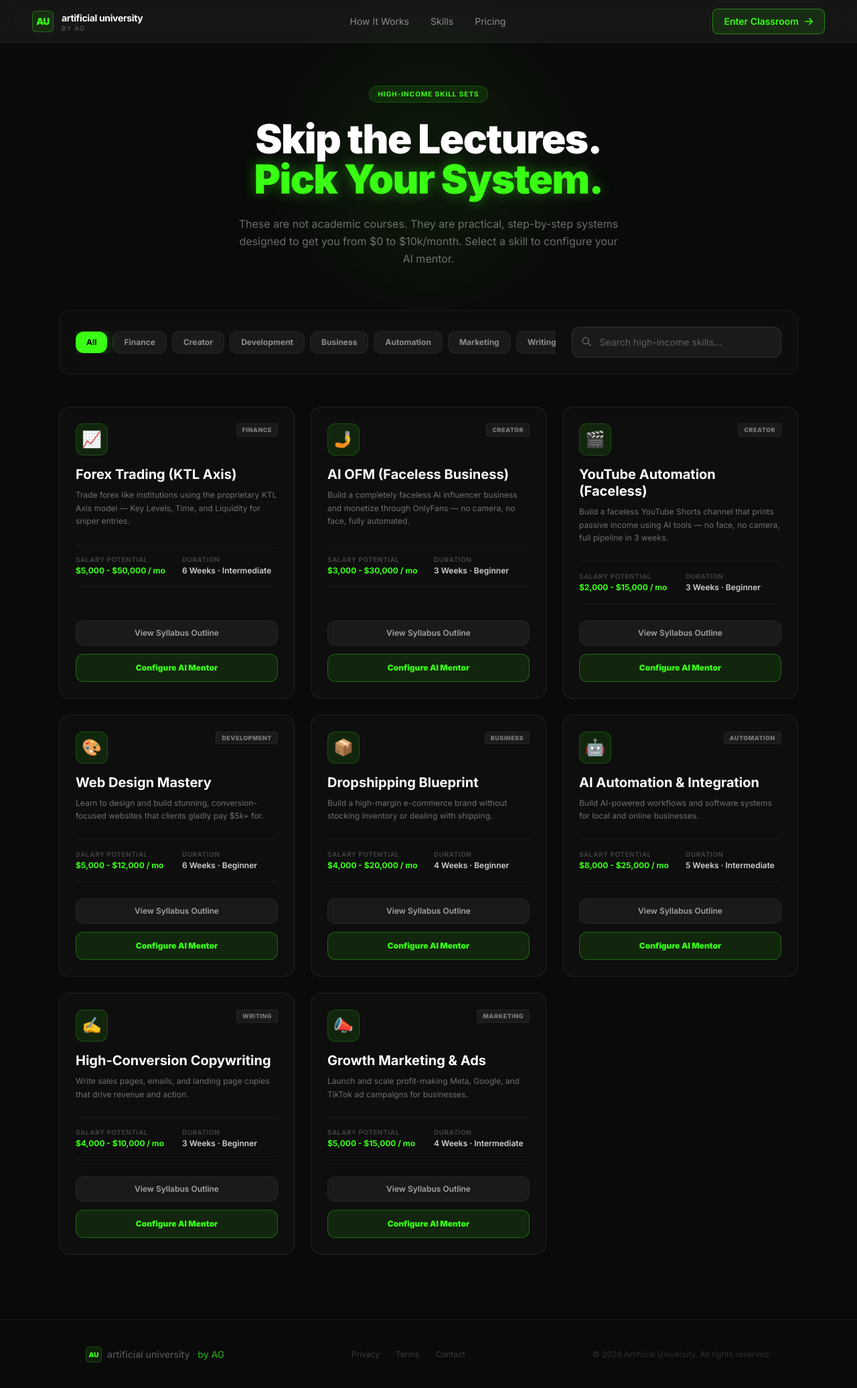
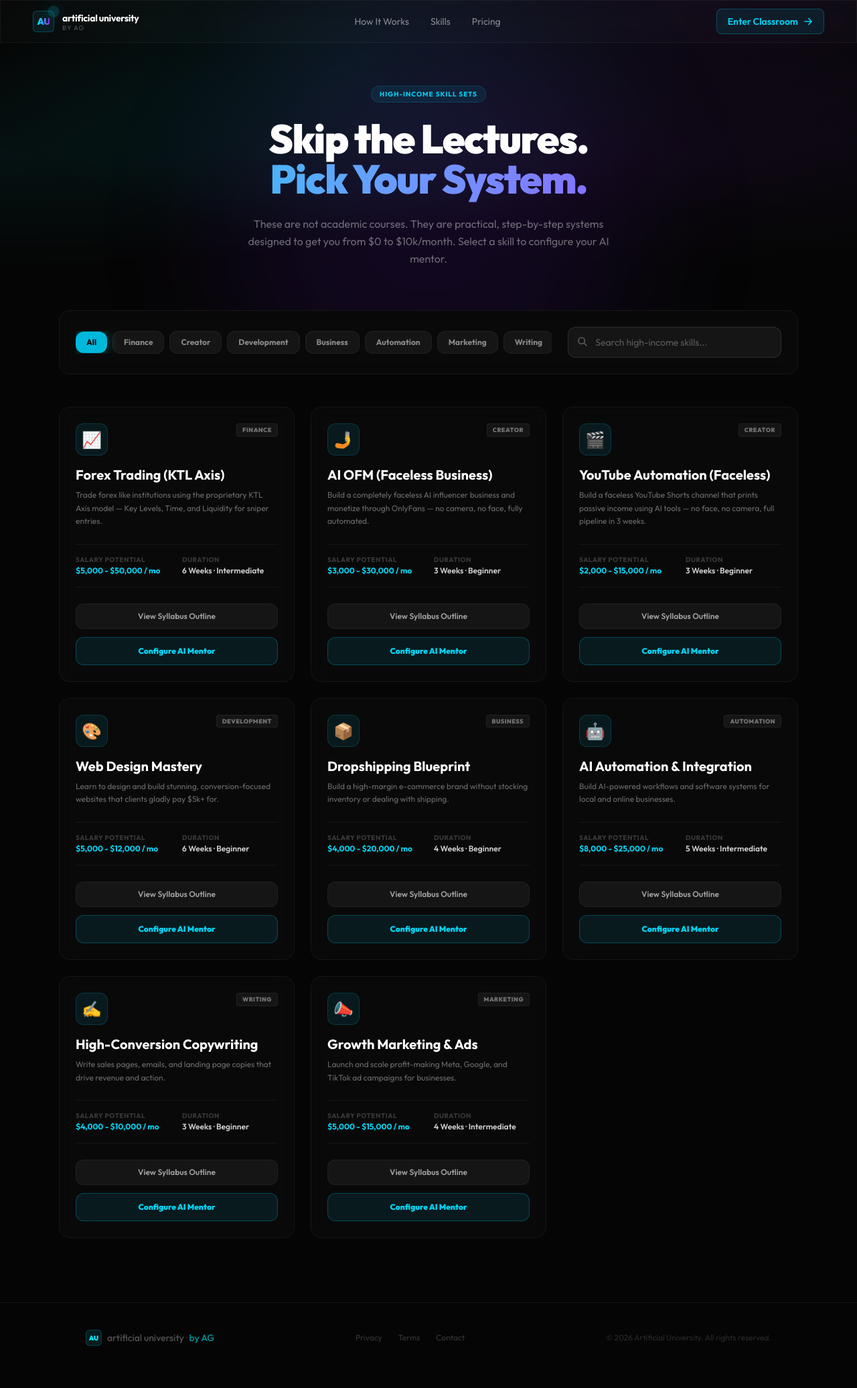
Before and after one commit to some1-ops/artificial-university, a Next.js app: page /skills in a window 1280 px wide. Shown: the whole page at 67% size. After the commit the page ends 2049 px from the top, so only its background shows below. Built offline with nearby package versions, Linux system fonts and the light colour scheme.

Commit message:
UI Overhaul: Modern Cyber Aesthetic

```diff
--- a/src/app/globals.css
+++ b/src/app/globals.css
@@ -1,62 +1,65 @@
-/* ─── Google Font: Inter (must be first @import) ─────────────── */
-@import url("https://fonts.googleapis.com/css2?family=Inter:wght@400;500;600;700;800;900&display=swap");
-
 @import "tailwindcss";
 
 /* ─── CSS Custom Properties ──────────────────────────────────── */
 :root {
-  --background: #0a0a0a;
-  --foreground: #f5f5f5;
-  --neon: #39ff14;
-  --neon-dim: rgba(57, 255, 20, 0.15);
+  --background: #050505;
+  --foreground: #f8fafc;
+  --cyan: #00f0ff;
+  --violet: #8a2be2;
+  --cyan-dim: rgba(0, 240, 255, 0.15);
+  --violet-dim: rgba(138, 43, 226, 0.15);
 }
 
 /* ─── Tailwind v4: Custom Theme Tokens ───────────────────────── */
 @theme inline {
   /* Colors */
-  --color-neon: #39ff14;
-  --color-surface: #111111;
-  --color-surface-raised: #161616;
-  --color-surface-overlay: #1c1c1c;
+  --color-cyan: #00f0ff;
+  --color-violet: #8a2be2;
+  --color-neon: #00f0ff; /* Keep neon variable to avoid breaking old components immediately, map to cyan */
+  --color-surface: #0a0a0c;
+  --color-surface-raised: #121217;
+  --color-surface-overlay: #1a1a24;
   --color-background: var(--background);
   --color-foreground: var(--foreground);
 
   /* Font family */
-  --font-sans: "Inter", system-ui, -apple-system, sans-serif;
+  --font-sans: var(--font-outfit), system-ui, -apple-system, sans-serif;
 
   /* Box shadows */
-  --shadow-neon-sm: 0 0 10px rgba(57, 255, 20, 0.3);
-  --shadow-neon-md: 0 0 20px rgba(57, 255, 20, 0.4);
-  --shadow-neon-lg: 0 0 40px rgba(57, 255, 20, 0.5), 0 0 80px rgba(57, 255, 20, 0.2);
-  --shadow-neon-glow: 0 0 30px rgba(57, 255, 20, 0.2), 0 0 60px rgba(57, 255, 20, 0.08);
+  --shadow-cyan-sm: 0 0 10px rgba(0, 240, 255, 0.3);
+  --shadow-cyan-md: 0 0 20px rgba(0, 240, 255, 0.4);
+  --shadow-cyan-lg: 0 0 40px rgba(0, 240, 255, 0.5), 0 0 80px rgba(0, 240, 255, 0.2);
+  --shadow-violet-glow: 0 0 30px rgba(138, 43, 226, 0.3), 0 0 60px rgba(138, 43, 226, 0.15);
+  --shadow-neon-glow: var(--shadow-cyan-lg); /* Fallback */
 
   /* Animations */
-  --animate-fade-up: fadeUp 0.6s cubic-bezier(0.16, 1, 0.3, 1) both;
+  --animate-fade-up: fadeUp 0.8s cubic-bezier(0.16, 1, 0.3, 1) both;
   --animate-pulse-slow: pulseSlow 4s ease-in-out infinite;
-  --animate-ping-slow: pingSlow 2s ease-out infinite;
-  --animate-bounce-slow: bounceSlow 2s ease-in-out infinite;
-  --animate-marquee: marquee 25s linear infinite;
-  --animate-slide-in-right: slideInRight 0.4s cubic-bezier(0.16, 1, 0.3, 1) both;
+  --animate-ping-slow: pingSlow 2.5s cubic-bezier(0, 0, 0.2, 1) infinite;
+  --animate-bounce-slow: bounceSlow 3s ease-in-out infinite;
+  --animate-marquee: marquee 30s linear infinite;
+  --animate-slide-in-right: slideInRight 0.5s cubic-bezier(0.16, 1, 0.3, 1) both;
   --animate-shrink-width: shrinkWidth linear both;
-  --animate-page-in: pageFadeIn 0.4s ease both;
+  --animate-page-in: pageFadeIn 0.5s ease both;
+  --animate-gradient-x: gradientX 5s ease infinite;
+  --animate-float: float 6s ease-in-out infinite;
 
   /* Keyframes */
   @keyframes fadeUp {
-    from { opacity: 0; transform: translateY(20px); }
+    from { opacity: 0; transform: translateY(30px); }
     to { opacity: 1; transform: translateY(0); }
   }
   @keyframes pulseSlow {
-    0%, 100% { opacity: 0.4; }
-    50% { opacity: 0.7; }
+    0%, 100% { opacity: 0.3; transform: scale(1); }
+    50% { opacity: 0.6; transform: scale(1.05); }
   }
   @keyframes pingSlow {
     0% { transform: scale(1); opacity: 0.8; }
-    70% { transform: scale(2); opacity: 0; }
-    100% { transform: scale(1); opacity: 0; }
+    80%, 100% { transform: scale(2.5); opacity: 0; }
   }
   @keyframes bounceSlow {
     0%, 100% { transform: translateY(0); }
-    50% { transform: translateY(-6px); }
+    50% { transform: translateY(-8px); }
   }
   @keyframes marquee {
     from { transform: translateX(0); }
@@ -74,6 +77,14 @@
     from { opacity: 0; }
     to { opacity: 1; }
   }
+  @keyframes gradientX {
+    0%, 100% { background-position: 0% 50%; }
+    50% { background-position: 100% 50%; }
+  }
+  @keyframes float {
+    0%, 100% { transform: translateY(0px); }
+    50% { transform: translateY(-10px); }
+  }
 }
 
 /* ─── Base Reset ─────────────────────────────────────────────── */
@@ -90,30 +101,53 @@ html {
 body {
   background: var(--background);
   color: var(--foreground);
-  font-family: "Inter", system-ui, -apple-system, sans-serif;
+  font-family: var(--font-sans);
   -webkit-font-smoothing: antialiased;
   -moz-osx-font-smoothing: grayscale;
   min-height: 100vh;
 }
 
+/* ─── Utilities for Gradient Text & Borders ───────────────────── */
+.text-gradient {
+  background: linear-gradient(to right, var(--cyan), var(--violet));
+  -webkit-background-clip: text;
+  -webkit-text-fill-color: transparent;
+  background-clip: text;
+}
+
+.bg-gradient-mesh {
+  background-image:
+    radial-gradient(at 40% 20%, rgba(0, 240, 255, 0.15) 0px, transparent 50%),
+    radial-gradient(at 80% 0%, rgba(138, 43, 226, 0.15) 0px, transparent 50%),
+    radial-gradient(at 0% 50%, rgba(0, 240, 255, 0.1) 0px, transparent 50%),
+    radial-gradient(at 80% 50%, rgba(138, 43, 226, 0.1) 0px, transparent 50%);
+}
+
+.glass-panel {
+  background: rgba(255, 255, 255, 0.02);
+  backdrop-filter: blur(12px);
+  -webkit-backdrop-filter: blur(12px);
+  border: 1px solid rgba(255, 255, 255, 0.05);
+}
+
 /* ─── Selection Color ────────────────────────────────────────── */
 ::selection {
-  background-color: rgba(57, 255, 20, 0.25);
+  background-color: rgba(0, 240, 255, 0.3);
   color: #fff;
 }
 
 /* ─── Scrollbar Styling ──────────────────────────────────────── */
 ::-webkit-scrollbar {
-  width: 4px;
-  height: 4px;
+  width: 6px;
+  height: 6px;
 }
 ::-webkit-scrollbar-track {
   background: transparent;
 }
 ::-webkit-scrollbar-thumb {
-  background: rgba(255, 255, 255, 0.08);
+  background: rgba(255, 255, 255, 0.1);
   border-radius: 100px;
 }
 ::-webkit-scrollbar-thumb:hover {
-  background: rgba(57, 255, 20, 0.25);
+  background: rgba(0, 240, 255, 0.4);
 }
--- a/src/app/layout.tsx
+++ b/src/app/layout.tsx
@@ -1,10 +1,10 @@
 import type { Metadata } from "next";
-import { Inter } from "next/font/google";
+import { Outfit } from "next/font/google";
 import "./globals.css";
 
-const inter = Inter({
+const outfit = Outfit({
   subsets: ["latin"],
-  variable: "--font-inter",
+  variable: "--font-outfit",
   display: "swap",
 });
 
@@ -27,8 +27,8 @@ export default function RootLayout({
   children: React.ReactNode;
 }>) {
   return (
-    <html lang="en" className={`${inter.variable} scroll-smooth`}>
-      <body className="bg-[#0a0a0a] text-white antialiased font-sans">
+    <html lang="en" className={`${outfit.variable} scroll-smooth`}>
+      <body className="bg-[#050505] text-white antialiased font-sans selection:bg-cyan-500/30 selection:text-cyan-50">
         {children}
       </body>
     </html>
--- a/src/app/skills/page.tsx
+++ b/src/app/skills/page.tsx
@@ -28,21 +28,22 @@ export default function SkillsPage() {
   });
 
   return (
-    <main className="min-h-screen flex flex-col bg-[#0a0a0a] text-white">
+    <main className="min-h-screen flex flex-col bg-[#050505] text-white">
       <Navbar />
 
       {/* Hero section */}
       <section className="relative pt-32 pb-16 px-6 overflow-hidden">
         {/* Background glow */}
-        <div className="absolute top-12 left-1/2 -translate-x-1/2 w-96 h-96 rounded-full bg-neon/5 blur-3xl pointer-events-none" />
+        <div className="absolute top-12 left-1/2 -translate-x-1/2 w-[600px] h-[600px] rounded-full bg-violet-600/10 blur-[100px] pointer-events-none" />
+        <div className="absolute inset-0 bg-gradient-mesh opacity-50 mix-blend-screen pointer-events-none" />
 
         <div className="max-w-4xl mx-auto text-center flex flex-col items-center gap-6 relative z-10">
-          <span className="px-3 py-1 rounded-full text-[10px] font-bold tracking-widest uppercase text-neon bg-neon/10 border border-neon/20 animate-fade-up">
+          <span className="px-3 py-1 rounded-full text-[10px] font-bold tracking-widest uppercase text-cyan-400 bg-cyan-500/10 border border-cyan-500/20 animate-fade-up">
             High-Income Skill Sets
           </span>
           <h1 className="text-4xl sm:text-5xl md:text-6xl font-black tracking-tight leading-none text-white animate-fade-up [animation-delay:0.1s]">
             Skip the Lectures. <br />
-            <span className="text-neon [text-shadow:0_0_20px_rgba(57,255,20,0.4)]">Pick Your System.</span>
+            <span className="text-transparent bg-clip-text bg-gradient-to-r from-cyan-400 to-violet-500 animate-gradient-x bg-[length:200%_auto]">Pick Your System.</span>
           </h1>
           <p className="text-white/40 max-w-xl text-sm md:text-base leading-relaxed animate-fade-up [animation-delay:0.2s]">
             These are not academic courses. They are practical, step-by-step systems designed to get you from $0 to $10k/month. Select a skill to configure your AI mentor.
@@ -63,7 +64,7 @@ export default function SkillsPage() {
                 onClick={() => setSelectedCategory(category)}
                 className={`px-4 py-2 rounded-xl text-xs font-bold transition-all duration-300 whitespace-nowrap cursor-pointer hover:scale-[1.02] active:scale-100 ${
                   selectedCategory === category
-                    ? "bg-neon text-black font-black shadow-[0_0_20px_rgba(57,255,20,0.3)]"
+                    ? "bg-cyan-500 text-black font-black shadow-[0_0_20px_rgba(0,240,255,0.3)]"
                     : "bg-white/5 text-white/50 border border-white/5 hover:text-white hover:bg-white/10"
                 }`}
               >
@@ -79,7 +80,7 @@ export default function SkillsPage() {
               placeholder="Search high-income skills..."
               value={searchQuery}
               onChange={(e) => setSearchQuery(e.target.value)}
-              className="w-full pl-10 pr-4 py-3 rounded-xl bg-white/5 border border-white/10 text-white placeholder-white/30 text-sm focus:outline-none focus:border-neon/50 focus:shadow-[0_0_15px_rgba(57,255,20,0.15)] transition-all duration-300"
+              className="w-full pl-10 pr-4 py-3 rounded-xl bg-white/5 border border-white/10 text-white placeholder-white/30 text-sm focus:outline-none focus:border-cyan-500/50 focus:shadow-[0_0_15px_rgba(0,240,255,0.15)] transition-all duration-300"
             />
             <svg
               className="absolute left-3.5 top-3.5 w-4 h-4 text-white/30"
@@ -118,14 +119,14 @@ export default function SkillsPage() {
           {filteredSkills.map((skill, index) => (
             <div
               key={skill.id}
-              className="group relative flex flex-col justify-between p-6 rounded-2xl bg-white/[0.02] border border-white/8 hover:border-neon/30 hover:bg-white/[0.04] transition-all duration-300 hover:-translate-y-1 hover:shadow-[0_8px_30px_rgba(57,255,20,0.05)]"
+              className="group relative flex flex-col justify-between p-6 rounded-2xl glass-panel hover:border-cyan-500/50 hover:bg-white/[0.04] transition-all duration-300 hover:-translate-y-1 hover:shadow-cyan-md overflow-hidden"
               style={{ animationDelay: `${index * 50}ms` }}
             >
               {/* Top Section */}
               <div>
                 <div className="flex justify-between items-start mb-4">
                   {/* Icon */}
-                  <div className="w-12 h-12 rounded-xl bg-neon/10 border border-neon/20 flex items-center justify-center text-2xl text-neon transition-all duration-300 group-hover:bg-neon/20">
+                  <div className="w-12 h-12 rounded-xl bg-cyan-500/10 border border-cyan-500/20 flex items-center justify-center text-2xl text-cyan-400 transition-all duration-300 group-hover:bg-cyan-500/20">
                     {skill.emoji}
                   </div>
                   {/* Category Tag */}
@@ -134,7 +135,7 @@ export default function SkillsPage() {
                   </span>
                 </div>
 
-                <h2 className="text-xl font-bold text-white mb-2 leading-tight group-hover:text-neon transition-colors duration-300">
+                <h2 className="text-xl font-bold text-white mb-2 leading-tight group-hover:text-cyan-400 transition-colors duration-300">
                   {skill.name}
                 </h2>
 
@@ -146,7 +147,7 @@ export default function SkillsPage() {
                 <div className="grid grid-cols-2 gap-4 py-4 border-y border-white/5 mb-6 text-xs">
                   <div>
                     <span className="block text-white/20 text-[10px] uppercase font-bold tracking-wider">Salary Potential</span>
-                    <span className="text-neon font-bold mt-0.5 block">{skill.salaryPotential}</span>
+                    <span className="text-cyan-400 font-bold mt-0.5 block">{skill.salaryPotential}</span>
                   </div>
                   <div>
                     <span className="block text-white/20 text-[10px] uppercase font-bold tracking-wider">Duration</span>
@@ -159,17 +160,18 @@ export default function SkillsPage() {
               <div className="flex flex-col gap-3 mt-auto">
                 <button
                   onClick={() => setActiveModalSkill(skill)}
-                  className="w-full py-2.5 rounded-xl text-xs font-semibold text-white/60 hover:text-white bg-white/5 hover:bg-white/10 border border-white/5 transition-all duration-200 cursor-pointer"
+                  className="w-full py-2.5 rounded-xl text-xs font-semibold text-white/60 hover:text-white bg-white/5 hover:bg-white/10 border border-white/5 transition-all duration-200 cursor-pointer relative z-10"
                 >
                   View Syllabus Outline
                 </button>
                 <Link
                   href={`/classroom?skill=${skill.id}`}
-                  className="w-full py-3 rounded-xl bg-neon/10 group-hover:bg-neon text-neon group-hover:text-black font-black text-xs text-center border border-neon/30 group-hover:border-neon transition-all duration-300 group-hover:shadow-[0_0_25px_rgba(57,255,20,0.3)] active:scale-[0.98]"
+                  className="w-full py-3 rounded-xl bg-cyan-500/10 group-hover:bg-gradient-to-r group-hover:from-cyan-500 group-hover:to-violet-600 text-cyan-400 group-hover:text-white font-black text-xs text-center border border-cyan-500/30 group-hover:border-transparent transition-all duration-300 group-hover:shadow-[0_0_25px_rgba(0,240,255,0.4)] active:scale-[0.98] relative z-10"
                 >
                   Configure AI Mentor
                 </Link>
               </div>
+              <div className="absolute inset-0 bg-gradient-to-b from-cyan-500/0 to-cyan-500/5 opacity-0 group-hover:opacity-100 transition-opacity duration-500 pointer-events-none" />
             </div>
           ))}
         </div>
@@ -185,14 +187,14 @@ export default function SkillsPage() {
           />
 
           {/* Modal Content */}
-          <div className="relative w-full max-w-2xl bg-[#0d0d0d] border border-white/10 rounded-2xl overflow-hidden shadow-[0_12px_50px_rgba(0,0,0,0.8)] flex flex-col max-h-[85vh] animate-fade-up">
+          <div className="relative w-full max-w-2xl glass-panel bg-[#050505]/90 rounded-2xl overflow-hidden shadow-[0_12px_50px_rgba(0,0,0,0.8)] flex flex-col max-h-[85vh] animate-fade-up border border-cyan-500/20">
             {/* Header */}
             <div className="p-6 border-b border-white/5 flex items-start justify-between">
               <div className="flex gap-4 items-center">
                 <span className="text-4xl">{activeModalSkill.emoji}</span>
                 <div>
                   <h3 className="text-xl font-bold text-white leading-tight">{activeModalSkill.name}</h3>
-                  <p className="text-[10px] text-neon font-bold tracking-widest uppercase mt-0.5">{activeModalSkill.category} PATHWAY</p>
+                  <p className="text-[10px] text-cyan-400 font-bold tracking-widest uppercase mt-0.5">{activeModalSkill.category} PATHWAY</p>
                 </div>
               </div>
               <button
@@ -215,7 +217,7 @@ export default function SkillsPage() {
               <div className="grid grid-cols-3 gap-4 p-4 rounded-xl bg-white/[0.02] border border-white/5 text-center">
                 <div>
                   <span className="block text-[10px] text-white/30 uppercase font-bold tracking-widest">Est. Earnings</span>
-                  <span className="text-neon text-sm font-black mt-1 block">{activeModalSkill.salaryPotential}</span>
+                  <span className="text-cyan-400 text-sm font-black mt-1 block">{activeModalSkill.salaryPotential}</span>
                 </div>
                 <div>
                   <span className="block text-[10px] text-white/30 uppercase font-bold tracking-widest">Duration</span>
@@ -252,7 +254,7 @@ export default function SkillsPage() {
             </div>
 
             {/* Footer */}
-            <div className="p-6 border-t border-white/5 bg-black/30 flex items-center justify-between gap-4">
+            <div className="p-6 border-t border-white/5 bg-black/40 flex items-center justify-between gap-4">
               <span className="text-xs text-white/30">Fully auto-graded & certified.</span>
               <div className="flex gap-3">
                 <button
@@ -263,7 +265,7 @@ export default function SkillsPage() {
                 </button>
                 <Link
                   href={`/classroom?skill=${activeModalSkill.id}`}
-                  className="px-6 py-2.5 rounded-xl bg-neon text-black font-black text-xs hover:shadow-[0_0_20px_rgba(57,255,20,0.4)] transition-all duration-300"
+                  className="px-6 py-2.5 rounded-xl bg-gradient-to-r from-cyan-500 to-violet-600 text-white font-black text-xs hover:shadow-cyan-md transition-all duration-300"
                 >
                   Launch Classroom
                 </Link>
--- a/src/components/classroom/ChatWindow.tsx
+++ b/src/components/classroom/ChatWindow.tsx
@@ -16,7 +16,7 @@ interface ChatWindowProps {
 function TypingIndicator() {
   return (
     <div className="flex items-end gap-2.5">
-      <div className="w-7 h-7 rounded-full bg-[#1a1a1a] border border-white/10 flex items-center justify-center text-xs font-bold text-neon flex-shrink-0">
+      <div className="w-7 h-7 rounded-full bg-[#1a1a1a] border border-white/10 flex items-center justify-center text-xs font-bold text-cyan-400 flex-shrink-0">
         AI
       </div>
       <div className="px-4 py-3 rounded-2xl rounded-bl-md bg-[#1c1c1c] border border-white/5 flex items-center gap-1.5">
--- a/src/components/classroom/InputArea.tsx
+++ b/src/components/classroom/InputArea.tsx
@@ -54,12 +54,12 @@ export default function InputArea({ onSend, disabled }: InputAreaProps) {
   };
 
   return (
-    <div className="flex-shrink-0 px-4 md:px-8 py-4 border-t border-white/5 bg-[#0a0a0a]">
+    <div className="flex-shrink-0 px-4 md:px-8 py-4 border-t border-white/5 bg-[#050505]">
       <div
         className={`flex items-end gap-3 p-3 rounded-2xl bg-[#161616] border transition-all duration-200 ${
           disabled
             ? "border-white/5 opacity-60"
-            : "border-white/10 focus-within:border-neon/40 focus-within:shadow-[0_0_20px_rgba(57,255,20,0.08)]"
+            : "border-white/10 focus-within:border-cyan-500/40 focus-within:shadow-[0_0_20px_rgba(0,240,255,0.15)]"
         }`}
       >
         {/* Textarea */}
@@ -91,7 +91,7 @@ export default function InputArea({ onSend, disabled }: InputAreaProps) {
           id="chat-send-btn"
           className={`flex-shrink-0 w-9 h-9 rounded-xl flex items-center justify-center transition-all duration-200 ${
             value.trim() && !disabled
-              ? "bg-neon text-black hover:scale-105 hover:shadow-[0_0_16px_rgba(57,255,20,0.5)] active:scale-95"
+              ? "bg-gradient-to-r from-cyan-500 to-violet-600 text-white hover:scale-105 hover:shadow-[0_0_16px_rgba(0,240,255,0.5)] active:scale-95"
               : "bg-white/5 text-white/20 cursor-not-allowed"
           }`}
         >
--- a/src/components/landing/Navbar.tsx
+++ b/src/components/landing/Navbar.tsx
@@ -8,12 +8,12 @@ import Link from "next/link";
 
 export default function Navbar() {
   return (
-    <nav className="fixed top-0 left-0 right-0 z-50 flex items-center justify-between px-6 md:px-12 h-16 bg-white/5 backdrop-blur-md border-b border-white/5">
+    <nav className="fixed top-0 left-0 right-0 z-50 flex items-center justify-between px-6 md:px-12 h-16 glass-panel border-x-0 border-t-0">
       {/* Logo + Wordmark */}
       <Link href="/" className="flex items-center gap-3 group cursor-pointer">
-        <div className="relative flex items-center justify-center w-8 h-8 rounded-md bg-neon/10 border border-neon/30 transition-all duration-200 group-hover:border-neon/50">
-          <span className="text-neon font-black text-sm tracking-tighter">AU</span>
-          <span className="absolute -top-1 -right-1 w-2 h-2 rounded-full bg-neon animate-ping-slow" />
+        <div className="relative flex items-center justify-center w-8 h-8 rounded-md bg-cyan-500/10 border border-cyan-500/30 transition-all duration-300 group-hover:border-cyan-400 group-hover:shadow-[0_0_15px_rgba(0,240,255,0.2)]">
+          <span className="text-gradient font-black text-sm tracking-tighter">AU</span>
+          <span className="absolute -top-1 -right-1 w-2 h-2 rounded-full bg-cyan-400 animate-ping-slow shadow-[0_0_10px_rgba(0,240,255,0.8)]" />
         </div>
         <div className="flex flex-col leading-none">
           <span className="text-white font-bold text-sm tracking-tight group-hover:text-white/80 transition-colors">artificial university</span>
@@ -37,11 +37,11 @@ export default function Navbar() {
       {/* CTA */}
       <Link
         href="/classroom"
-        className="group relative flex items-center gap-2 px-4 py-2 rounded-lg bg-neon/10 border border-neon/40 text-neon text-sm font-semibold transition-all duration-200 hover:bg-neon/20 hover:border-neon hover:shadow-[0_0_20px_rgba(57,255,20,0.3)]"
+        className="group relative flex items-center gap-2 px-4 py-2 rounded-lg bg-cyan-500/10 border border-cyan-500/30 transition-all duration-300 hover:bg-cyan-500/20 hover:border-cyan-400 hover:shadow-cyan-md"
       >
-        Enter Classroom
+        <span className="text-cyan-400 text-sm font-semibold group-hover:text-cyan-300 transition-colors">Enter Classroom</span>
         <svg
-          className="w-3.5 h-3.5 transition-transform duration-200 group-hover:translate-x-0.5"
+          className="w-3.5 h-3.5 text-cyan-400 group-hover:text-cyan-300 transition-all duration-200 group-hover:translate-x-0.5"
           fill="none"
           viewBox="0 0 24 24"
           stroke="currentColor"
```
Also changed, not shown: src/app/classroom/page.tsx (+12 -12 lines), src/components/classroom/Sidebar.tsx (+11 -11 lines), src/components/landing/HeroSection.tsx (+14 -20 lines), src/components/landing/HowItWorksSection.tsx (+6 -6 lines).
